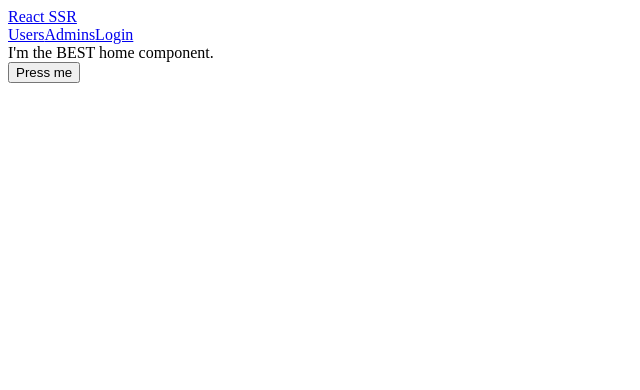
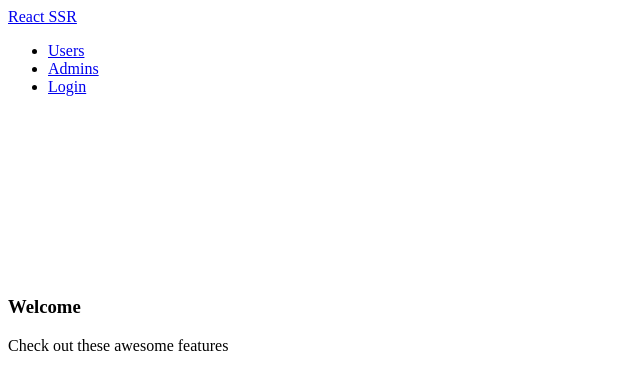
Before and after one commit to mikohan/SSR-React, a React app: page / in a window 1280 px wide. Shown: the top 390 px of the page, without its empty margins (0-640 px from the left). Built offline with nearby package versions, Linux system fonts and the light colour scheme; the HTML template or start-up script is replaced by a standard one.

Commit message:
404 done

```diff
--- a/src/client/Routes.js
+++ b/src/client/Routes.js
@@ -1,6 +1,7 @@
 import App from './App';
 import HomePage from './pages/HomePage';
 import UsersListPage from './pages/UsersListPage';
+import NotFoundPage from './pages/NotFoundPage';
 
 export default [
   {
@@ -15,6 +16,9 @@ export default [
         ...UsersListPage,
         path: '/users',
       },
+      {
+        ...NotFoundPage,
+      },
     ],
   },
 ];
--- a/src/client/components/Header.js
+++ b/src/client/components/Header.js
@@ -3,8 +3,6 @@ import { Link } from 'react-router-dom';
 import { connect } from 'react-redux';
 
 const Header = ({ auth }) => {
-  console.log('My auth status is', auth);
-
   const authButton = auth ? (
     <a href="/api/logout">Logout</a>
   ) : (
@@ -12,14 +10,22 @@ const Header = ({ auth }) => {
   );
 
   return (
-    <div>
-      <Link to="/">React SSR</Link>
-      <div>
-        <Link to="/users">Users</Link>
-        <Link to="/admins">Admins</Link>
-        {authButton}
+    <nav>
+      <div className="nav-wrapper blue accent-4">
+        <Link to="/" className="brand-logo">
+          React SSR
+        </Link>
+        <ul className="right">
+          <li>
+            <Link to="/users">Users</Link>
+          </li>
+          <li>
+            <Link to="/admins">Admins</Link>
+          </li>
+          <li>{authButton}</li>
+        </ul>
       </div>
-    </div>
+    </nav>
   );
 };
 
--- a/src/client/pages/HomePage.js
+++ b/src/client/pages/HomePage.js
@@ -2,9 +2,9 @@ import React from 'react';
 
 const Home = () => {
   return (
-    <div>
-      <div>I'm the BEST home component.</div>
-      <button onClick={() => console.log('Hi there!')}>Press me</button>
+    <div className="center-align" style={{ marginTop: '200px' }}>
+      <h3>Welcome</h3>
+      <p>Check out these awesome features</p>
     </div>
   );
 };
--- /dev/null
+++ b/src/client/pages/NotFoundPage.js
@@ -0,0 +1,10 @@
+import React from 'react';
+
+const NotFoundPage = ({ staticContext = {} }) => {
+  staticContext.notFound = true;
+  return <h1>Ooops, route not found.</h1>;
+};
+
+export default {
+  component: NotFoundPage,
+};
```
Also changed, not shown: src/helpers/renderer.js (+5 -3 lines), src/index.js (+6 -1 lines), public/bundle.js, 1 other file (tests, documents, lock files or other folders).
